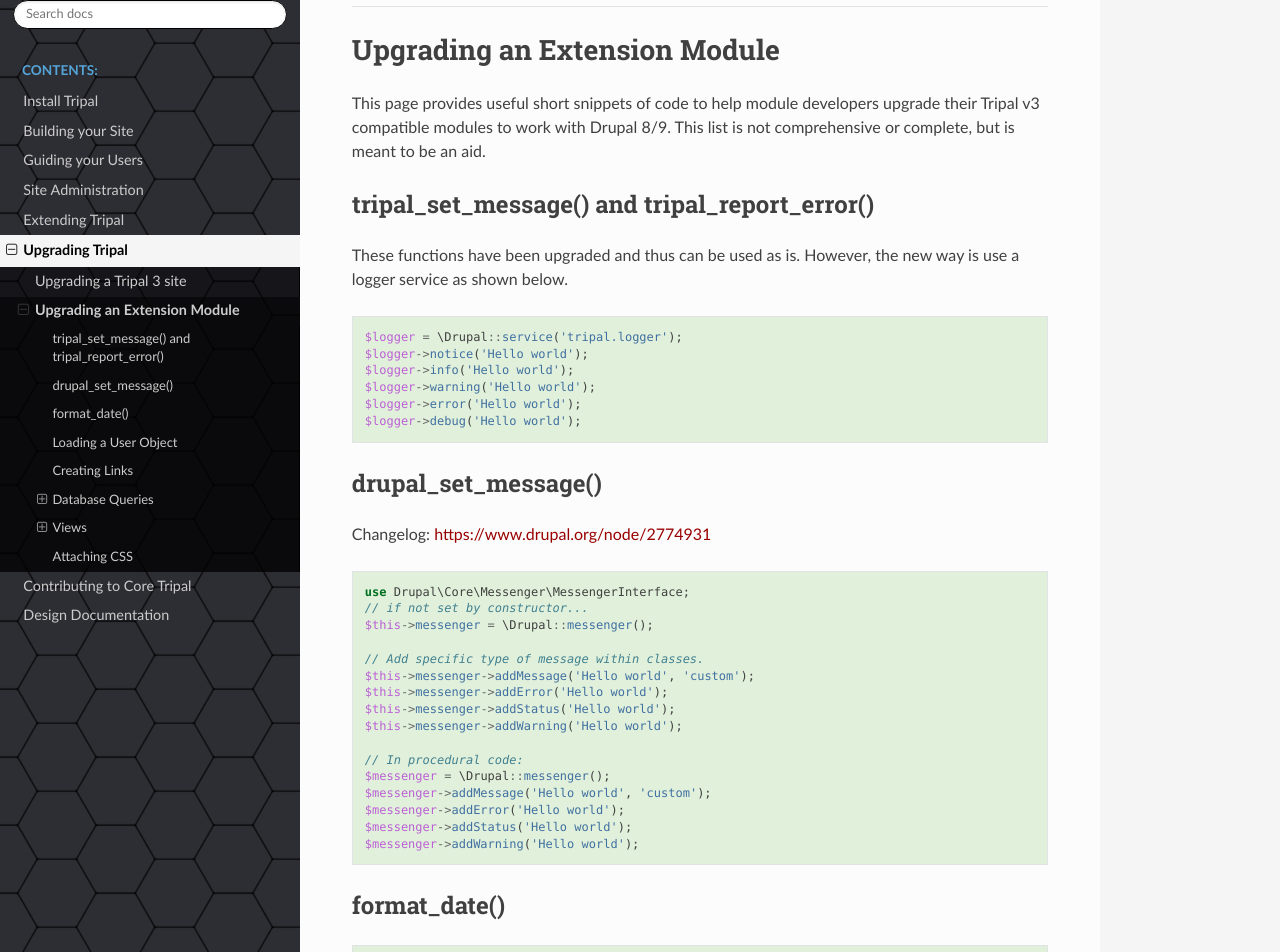
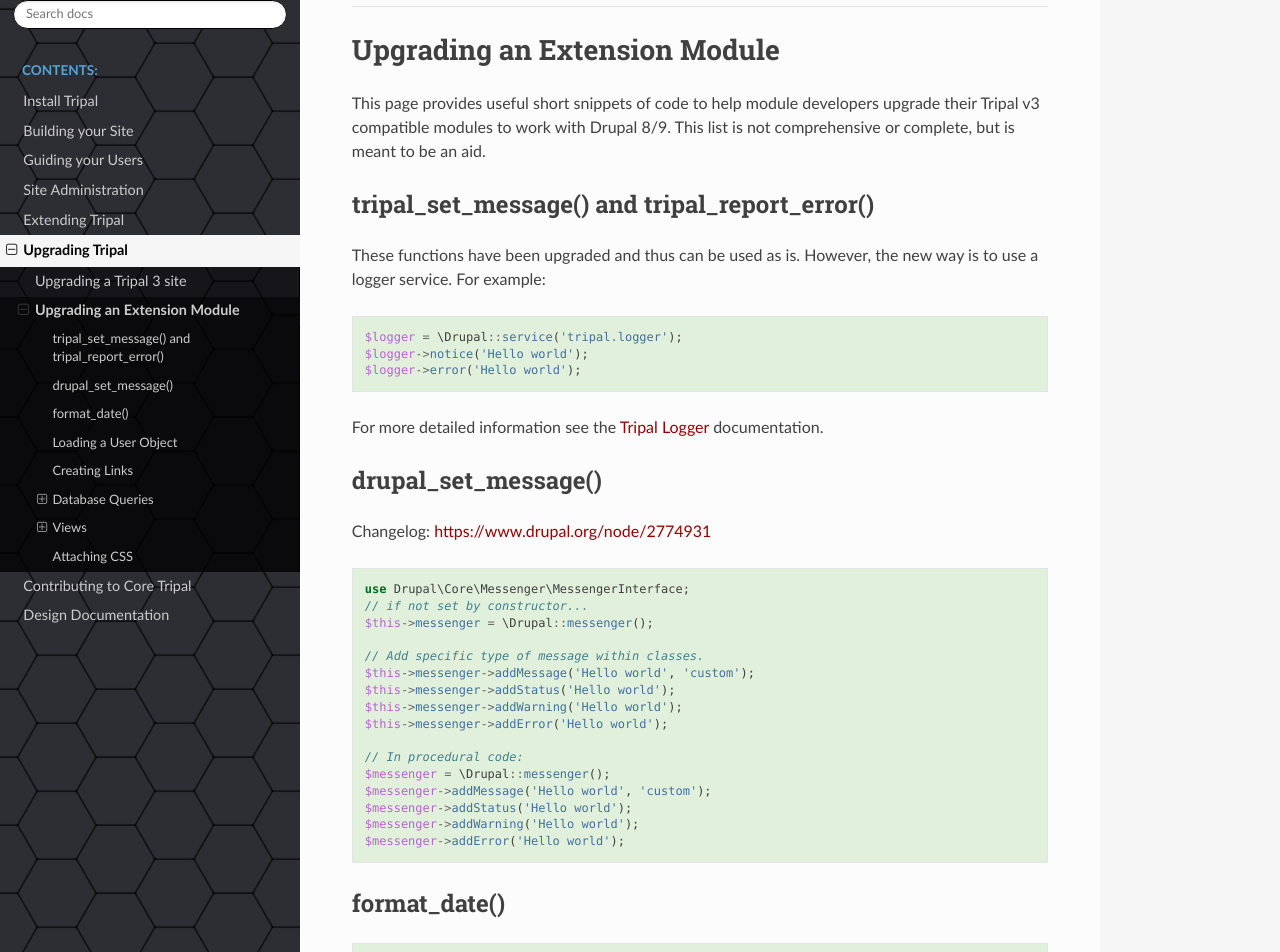
Before and after one commit to tripal/tripal_doc, a Sphinx documentation site: the page built from docs/upgrade_guide/module_dev.rst, in a window 1280 px wide and 1400 px high. Shown: the part 378-1330 px from the top of the window. Built offline with Sphinx 7.4.7 and the Read the Docs theme 2.0.0, drawn with Linux system fonts in a browser that asks for light colours.

Commit message:
Create Tripal Logger documentation

```diff
--- a/docs/dev_guide/module_dev.rst
+++ b/docs/dev_guide/module_dev.rst
@@ -13,6 +13,7 @@
    module_dev/entities
    module_dev/fields
    module_dev/forms
+   module_dev/logging
    module_dev/views
    module_dev/config
    module_dev/theme
--- a/docs/upgrade_guide/module_dev.rst
+++ b/docs/upgrade_guide/module_dev.rst
@@ -7,16 +7,15 @@
 tripal_set_message() and tripal_report_error()
 ---------------------------------------------------
 
-These functions have been upgraded and thus can be used as is. However, the new way is use a logger service as shown below.
+These functions have been upgraded and thus can be used as is. However, the new way is to use a logger service. For example:
 
 .. code-block:: php
 
   $logger = \Drupal::service('tripal.logger');
   $logger->notice('Hello world');
-  $logger->info('Hello world');
-  $logger->warning('Hello world');
   $logger->error('Hello world');
-  $logger->debug('Hello world');
+
+For more detailed information see the :ref:`Tripal Logger` documentation.
 
 drupal_set_message()
 ----------------------
@@ -31,16 +30,16 @@
 
   // Add specific type of message within classes.
   $this->messenger->addMessage('Hello world', 'custom');
-  $this->messenger->addError('Hello world');
   $this->messenger->addStatus('Hello world');
   $this->messenger->addWarning('Hello world');
+  $this->messenger->addError('Hello world');
 
   // In procedural code:
   $messenger = \Drupal::messenger();
   $messenger->addMessage('Hello world', 'custom');
-  $messenger->addError('Hello world');
   $messenger->addStatus('Hello world');
   $messenger->addWarning('Hello world');
+  $messenger->addError('Hello world');
 
 format_date()
 -------------
```
Also changed, not shown: docs/dev_guide/module_dev/logging.rst (added, +39 -0 lines).
